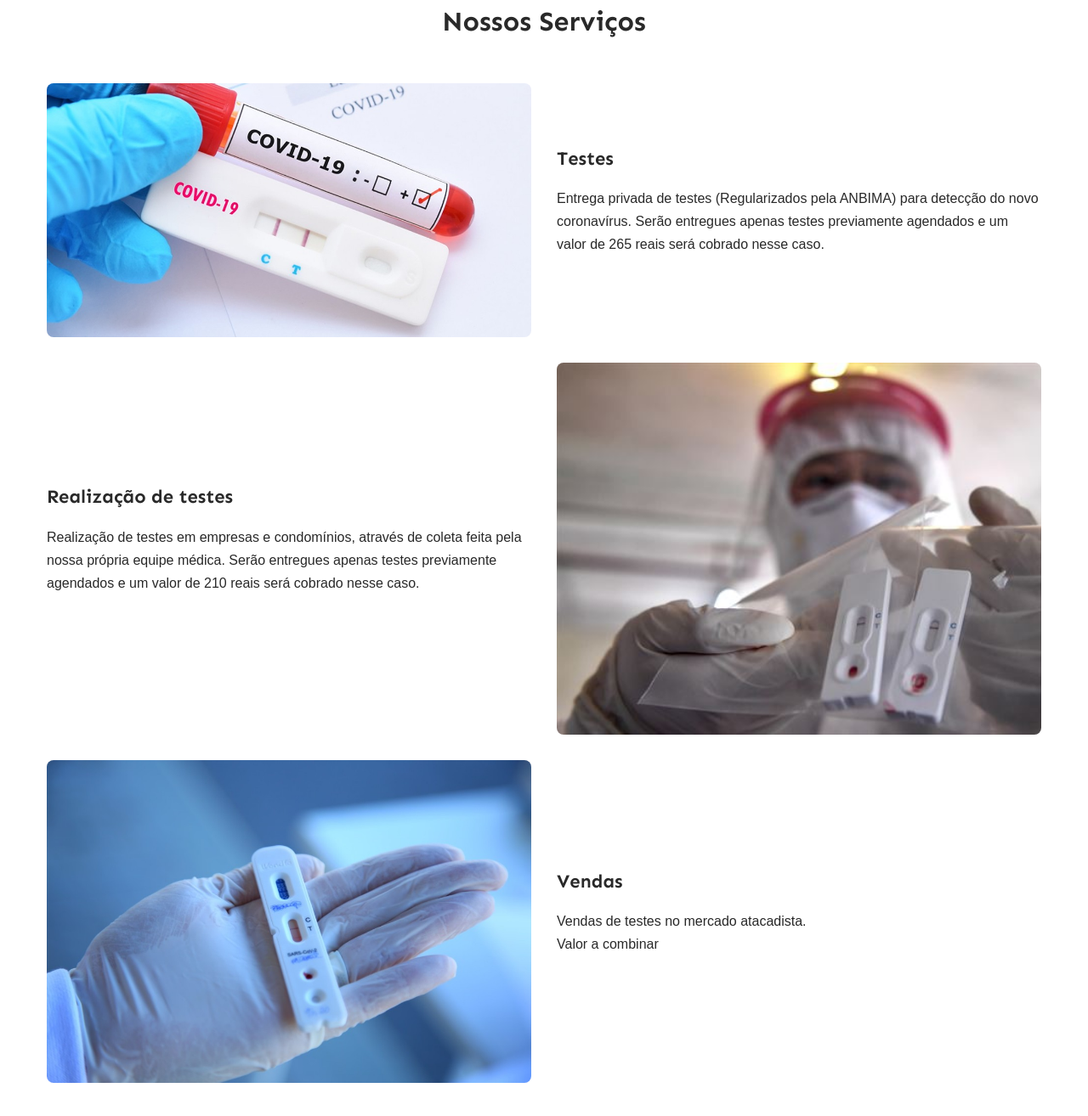
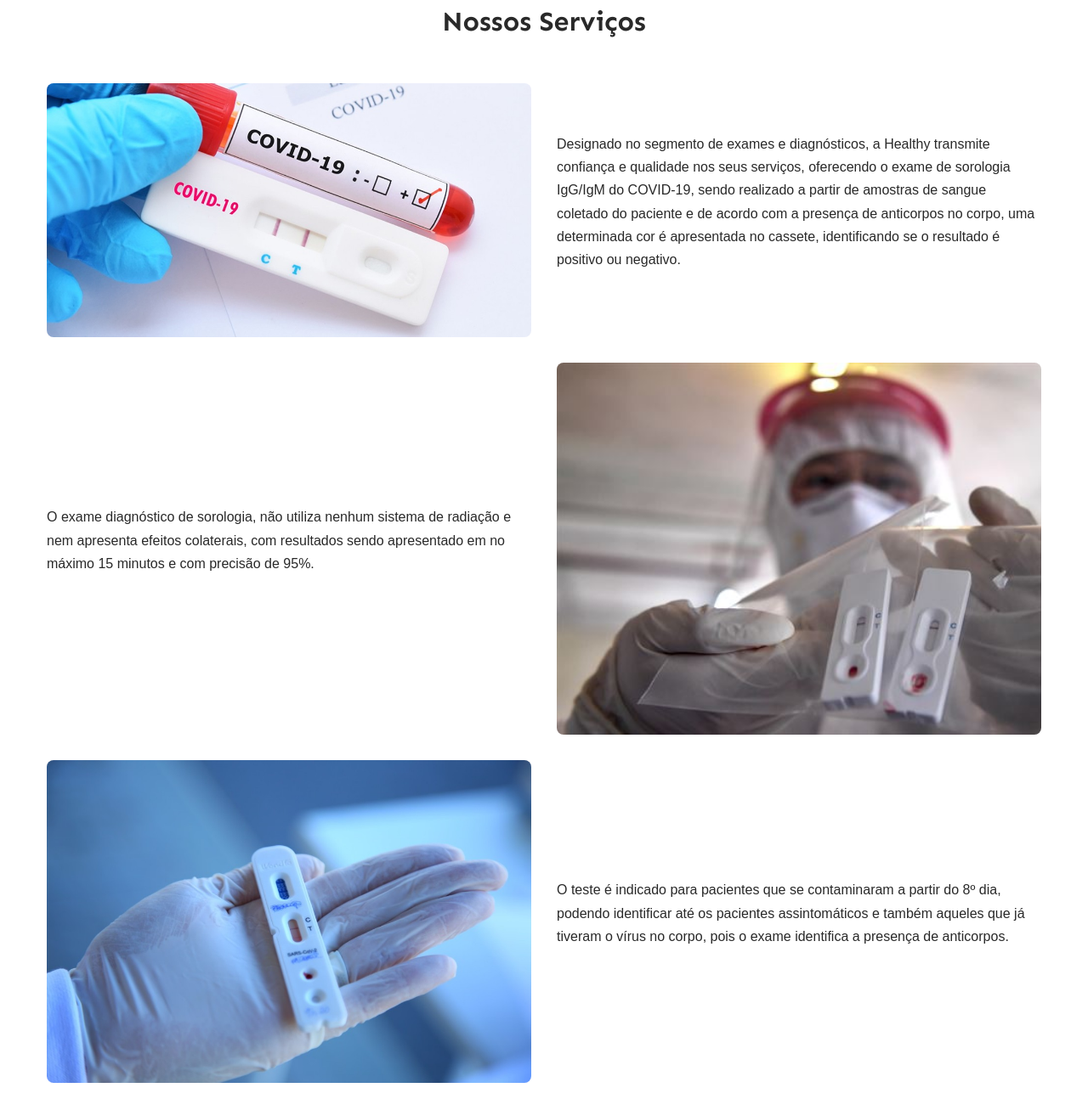
Before and after one commit to JonathanLacerda/healthy, a plain HTML site: page index.html in a window 1280 px wide. Shown: the part 1687-3001 px from the top of the page at 85% size. Drawn offline with Linux system fonts and the light colour scheme; files whose address does not match are found by name; a web font is replaced by a local one.

Commit message:
atualizaçoes

```diff
--- a/index.html
+++ b/index.html
@@ -144,9 +144,8 @@
                 <div class="col-xl-6 col-lg-6 col-md-6 col-sm-12 wow fadeInUp" data-wow-delay="0.4s">
                     <div class="growth-content">
                         <div class="content-grow">
-                            <h3>Testes</h3>
                             <p>
-                                Entrega privada de testes (Regularizados pela ANBIMA) para detecção do novo coronavírus. Serão entregues apenas testes previamente agendados e um valor de 265 reais será cobrado nesse caso.
+                                Designado no segmento de exames e diagnósticos, a Healthy transmite confiança e qualidade nos seus serviços, oferecendo o exame de sorologia IgG/IgM do COVID-19, sendo realizado a partir de amostras de sangue coletado do paciente e de acordo com a presença de anticorpos no corpo, uma determinada cor é apresentada no cassete, identificando se o resultado é positivo ou negativo.
                             </p>
                         </div>
                     </div>
@@ -156,9 +155,8 @@
                 <div class="col-xl-6 col-lg-6 col-md-6 col-sm-12 order-2 order-xl-1 order-lg-1 order-md-1 order-sm-2 wow fadeInUp" data-wow-delay="0.4s">
                     <div class="growth-content">
                         <div class="content-grow">
-                            <h3>Realização de testes</h3>
                             <p>
-                                Realização de testes em empresas e condomínios, através de coleta feita pela nossa própria equipe médica. Serão entregues apenas testes previamente agendados e um valor de 210 reais será cobrado nesse caso.
+                                O exame diagnóstico de sorologia, não utiliza nenhum sistema de radiação e nem apresenta efeitos colaterais, com resultados sendo apresentado em no máximo 15 minutos e com precisão de 95%.
                             </p>
                         </div>
                     </div>
@@ -174,10 +172,8 @@
                 <div class="col-xl-6 col-lg-6 col-md-6 col-sm-12 wow fadeInUp" data-wow-delay="0.4s">
                     <div class="growth-content">
                         <div class="content-grow">
-                            <h3>Vendas</h3>
                             <p>
-                                Vendas de testes no mercado atacadista. <br>    Valor a combinar
-                            </p>
+                                O teste é indicado para pacientes que se contaminaram a partir do 8º dia, podendo identificar até os pacientes assintomáticos e também aqueles que já tiveram o vírus no corpo, pois o exame identifica a presença de anticorpos.                             </p>
                         </div>
                     </div>
                 </div>
```
